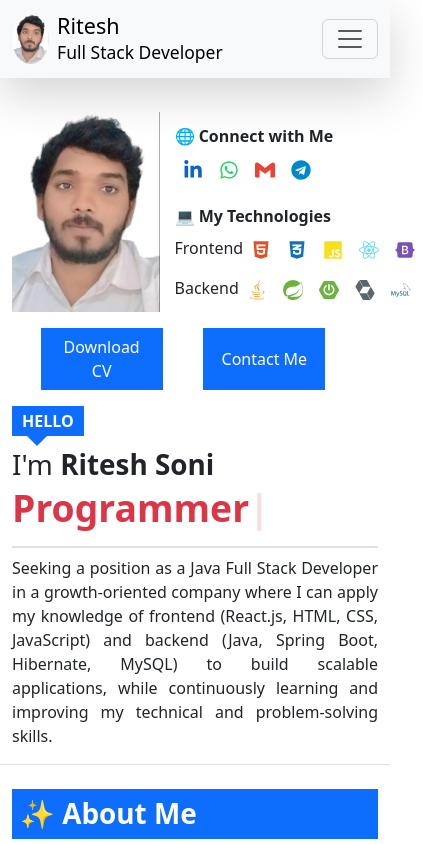
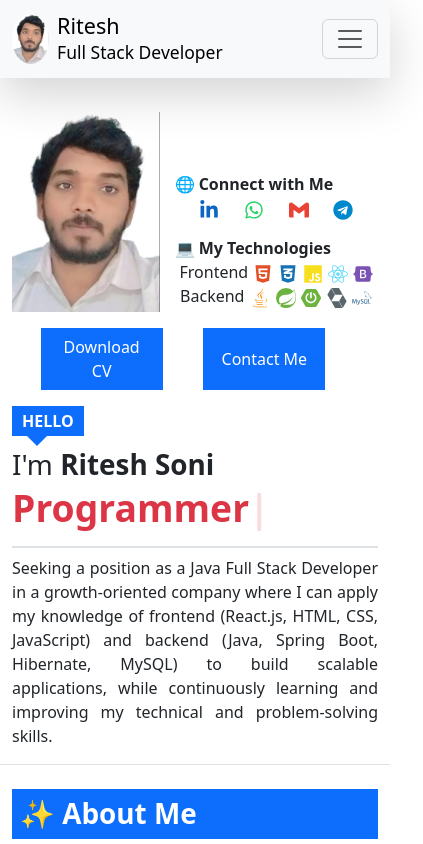
Before and after one commit to riteshxoni/Portfolio, a React (Vite) app: page / in a window 390 px wide. Shown: the top 844 px of the page, 423 px wide, since content can reach past the window. Built offline with nearby package versions, Linux system fonts and the light colour scheme.

Commit message:
fixed responsive problem

```diff
--- a/src/components/Footer.jsx
+++ b/src/components/Footer.jsx
@@ -2,7 +2,7 @@ import { FaLinkedinIn, FaWhatsapp, FaTelegram } from "react-icons/fa";
 import { SiGmail } from "react-icons/si";
 const Footer = () => {
   return (
-     <div className="fw-bold my-3 bg-primary py-3 px-5">
+     <div className="fw-bold my-3 bg-primary py-3 p-2">
         <div className="row justify-content-evenly">
              <div className="col-6 d-flex">
                 <div className="mx-3 px-1  bg-white animate"><FaLinkedinIn size={15} color="#0A66C2" /></div>
--- a/src/components/Home.jsx
+++ b/src/components/Home.jsx
@@ -15,31 +15,31 @@ const Home = () => {
                <div className="col-7">
                     <div>
                         <span className='fw-bold'>🌐 Connect with Me</span>
-                        <div className="d-flex mb-3">
-                            <div className="p-2"><FaLinkedinIn size={20} color="#0A66C2" /></div>
-                            <div className="p-2"><FaWhatsapp size={20} color="#25D366" /></div>
-                            <div className="p-2"><SiGmail size={20} color="#EA4335" /></div>
-                            <div className="p-2"><FaTelegram size={20} color="#0088cc" /></div>
+                        <div className="d-flex mb-3 justify-content-evenly">
+                            <div className=""><FaLinkedinIn size={20} color="#0A66C2" /></div>
+                            <div className=""><FaWhatsapp size={20} color="#25D366" /></div>
+                            <div className=""><SiGmail size={20} color="#EA4335" /></div>
+                            <div className=""><FaTelegram size={20} color="#0088cc" /></div>
                         </div>
                     </div>
                     <div>
                         <span className='fw-bold'>💻 My Technologies</span>
                         <div className="">
-                            <div className='d-flex align-items-center'>
+                            <div className='d-flex align-items-center justify-content-evenly'>
                                 <span className="">Frontend</span>
-                                <div className="p-2"><FaHtml5 size={20} color="#e34f26" /></div>
-                                <div className="p-2"><FaCss3Alt size={20} color="#1572b6" /></div>
-                                <div className="p-2"><FaJs size={20} color="#f7df1e" /></div>
-                                <div className="p-2"><FaReact size={20} color="#61DBFB" /></div>
-                                <div className="p-2"><FaBootstrap size={20} color="#7952B3" /></div>
+                                <div className=""><FaHtml5 size={20} color="#e34f26" /></div>
+                                <div className=""><FaCss3Alt size={20} color="#1572b6" /></div>
+                                <div className=""><FaJs size={20} color="#f7df1e" /></div>
+                                <div className=""><FaReact size={20} color="#61DBFB" /></div>
+                                <div className=""><FaBootstrap size={20} color="#7952B3" /></div>
                             </div>
-                            <div className='d-flex align-items-center mb-1'>
+                            <div className='d-flex align-items-center mb-1 justify-content-evenly'>
                                 <span className="">Backend</span>
-                                <div className="p-2"><FaJava size={20} color="#f89820" /></div>
-                                <div className="p-2"><SiSpring size={20} color="#6DB33F" /></div>
-                                <div className="p-2"><SiSpringboot size={20} color="#6DB33F" /></div>
-                                <div className="p-2"><SiHibernate size={20} color="#59666C" /></div>
-                                <div className="p-2"><SiMysql size={20} color="#4479A1" /></div>
+                                <div className=""><FaJava size={20} color="#f89820" /></div>
+                                <div className=""><SiSpring size={20} color="#6DB33F" /></div>
+                                <div className=""><SiSpringboot size={20} color="#6DB33F" /></div>
+                                <div className=""><SiHibernate size={20} color="#59666C" /></div>
+                                <div className=""><SiMysql size={20} color="#4479A1" /></div>
                             </div>
                         </div>
                     </div>
```
